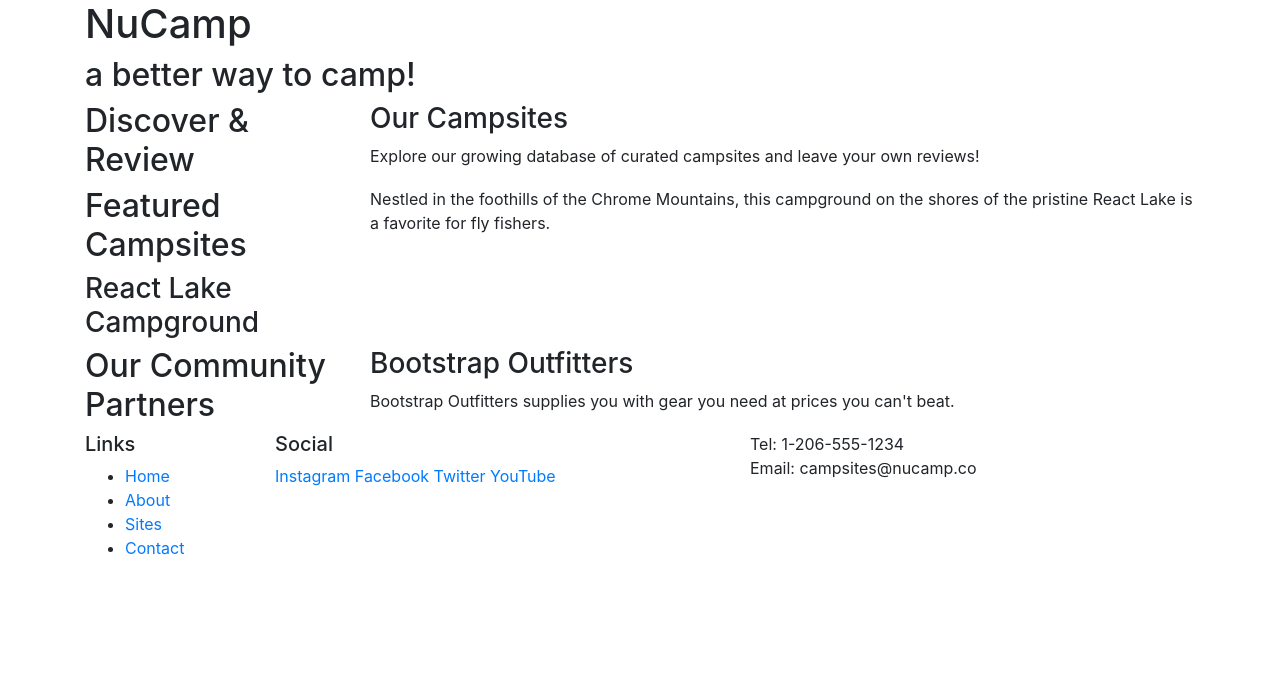
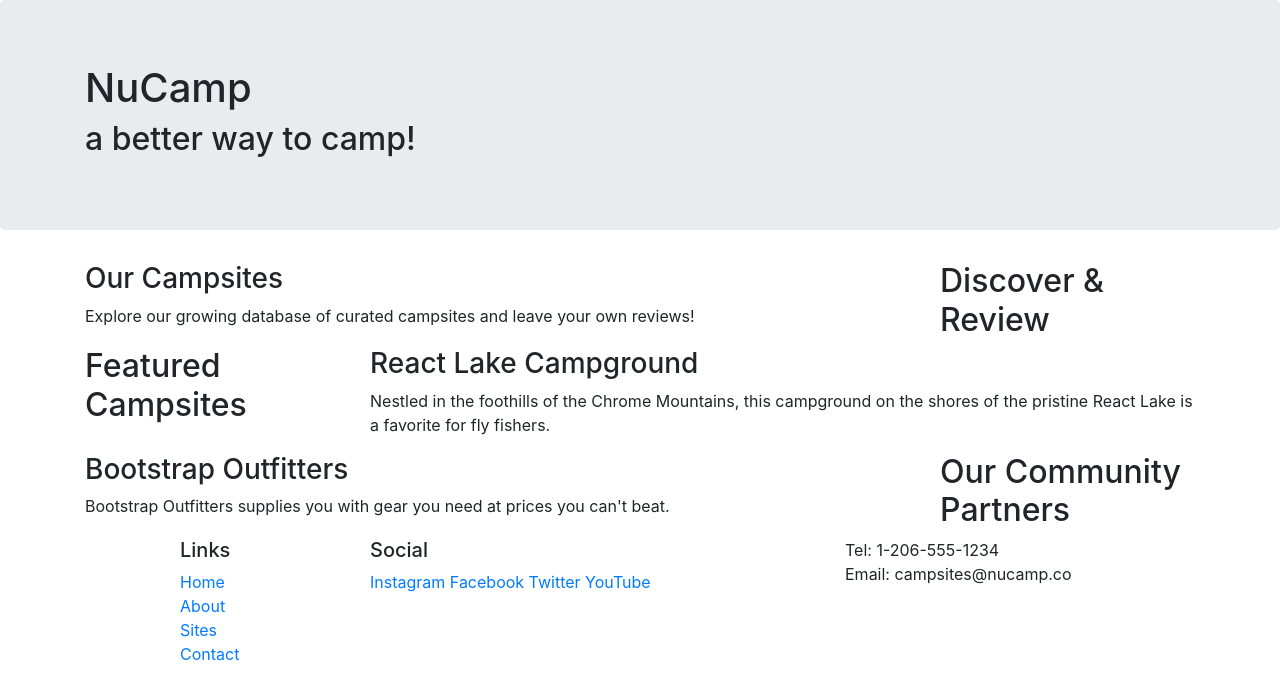
Before and after one commit to mattsingleton2/nucampChangeItUp, a website: page index.html in a window 1280 px wide. Drawn offline with nearby package versions, Linux system fonts and the light colour scheme.

Commit message:
More bootstrap formatting. Jumbotron plus cleaning some elements up.

```diff
--- a/index.html
+++ b/index.html
@@ -14,7 +14,7 @@
 
 <body>
 
-    <header>
+    <header class="jumbotron">
         <div class="container">
             <div class="row">
                 <div class="col">
@@ -27,7 +27,7 @@
 
     <div class="container">
         <div class="row">
-            <div class="col col-sm-4 col-md-3">
+            <div class="col order-sm-last col-sm-4 col-md-3">
                 <h2>Discover & Review</h2>
             </div>
             <div class="col">
@@ -39,15 +39,15 @@
         <div class="row">
             <div class="col col-sm-4 col-md-3">
                 <h2>Featured Campsites</h2>
-                <h3>React Lake Campground</h3>
             </div>
             <div class="col">
+                <h3>React Lake Campground</h3>
                 <p>Nestled in the foothills of the Chrome Mountains, this campground on the shores of the pristine React Lake is a favorite for fly fishers.</p>
             </div>
         </div>
 
         <div class="row">
-            <div class="col col-sm-4 col-md-3">
+            <div class="col order-sm-last col-sm-4 col-md-3">
                 <h2>Our Community Partners</h2>
             </div>
             <div class="col">
@@ -60,9 +60,9 @@
     <footer>
         <div class="container">
             <div class="row">
-                <div class="col-4 col-sm-2">
+                <div class="col-4 col-sm-2 offset-1">
                     <h5>Links</h5>
-                    <ul>
+                    <ul class="list-unstyled">
                         <li><a href="#">Home</a></li>
                         <li><a href="#">About</a></li>
                         <li><a href="#">Sites</a></li>
```
